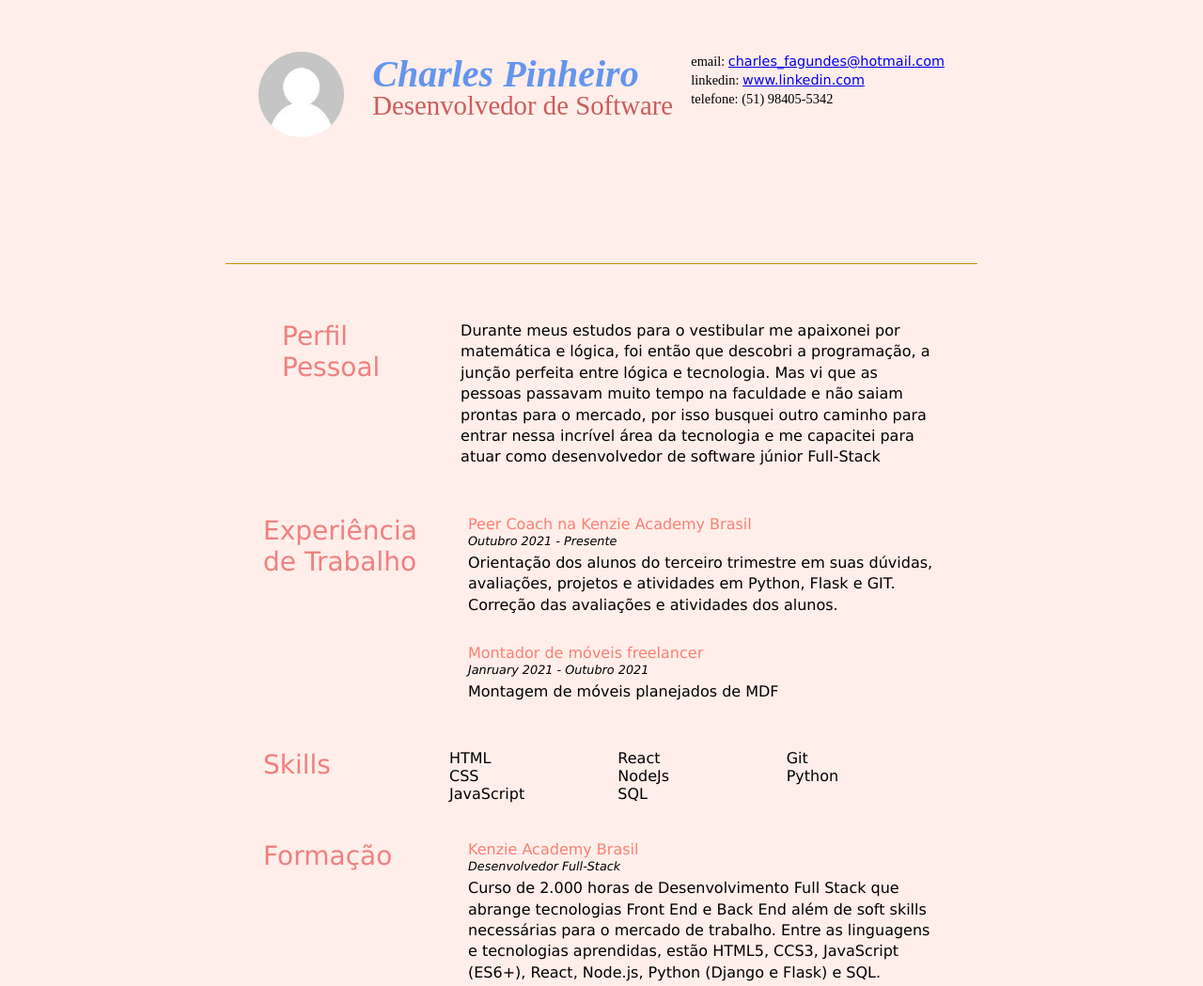
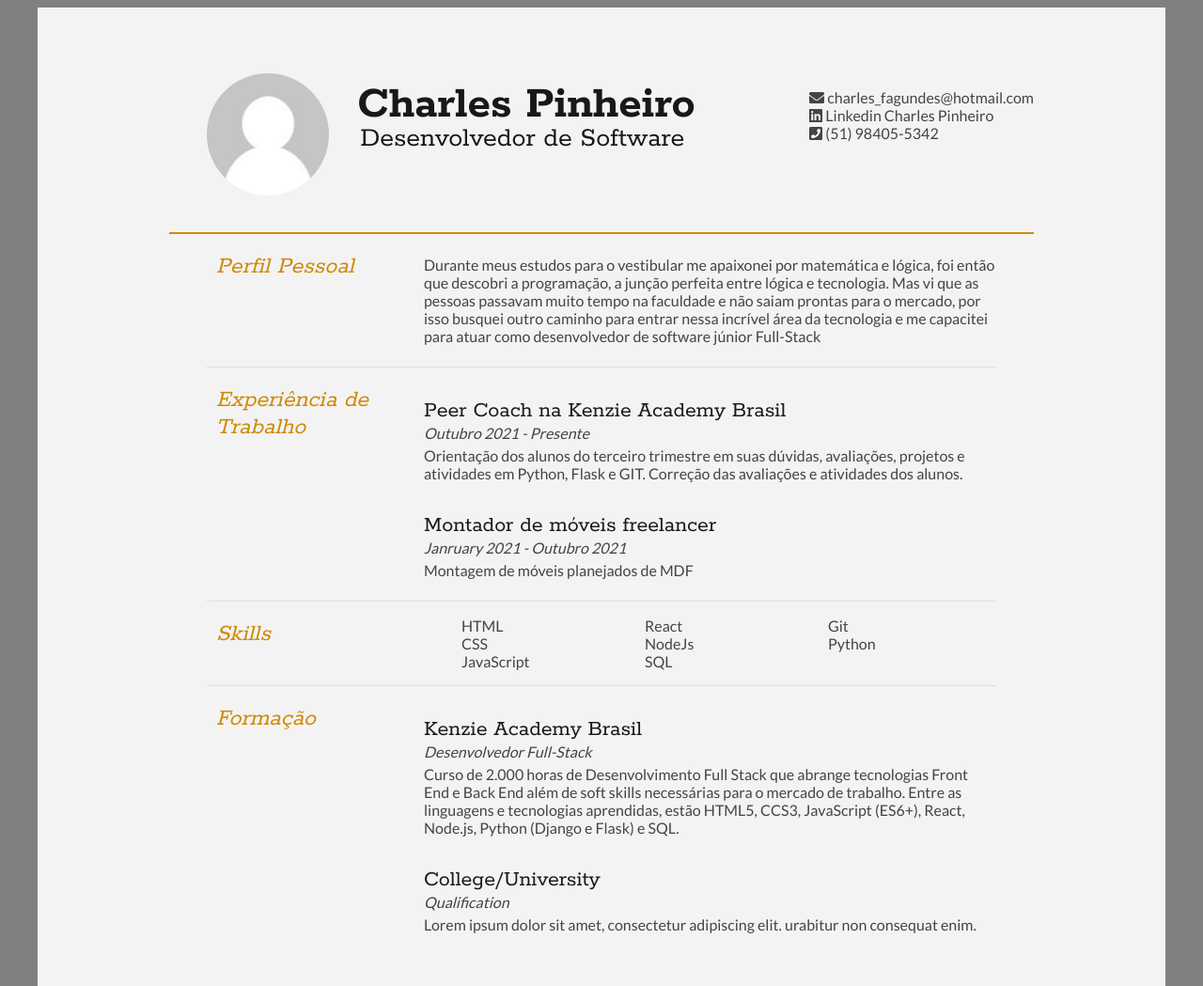
Before and after one commit to Charles-Pinheiro/styled-curriculum, a plain HTML site: page index.html in a window 1280 px wide. Shown: the top 1049 px of the page at 94% size. Drawn offline with Linux system fonts and the light colour scheme.

Commit message:
fix: styling level 3

```diff
--- a/index.html
+++ b/index.html
@@ -17,25 +17,31 @@
             </figure>
 
             <div id="name">
-                <h1>Charles Pinheiro</h1>
-                <h2>Desenvolvedor de Software</h2>
+                <h1 class="titlePerson">Charles Pinheiro</h1>
+                <h2 class="titleWork">Desenvolvedor de Software</h2>
             </div>
 
             <div id="contactDetails">
                 <ul>
-                    <li>email: <a href="mailto:charles_fagundes@hotmail.com" target="_blank">charles_fagundes@hotmail.com</a></li>
-                    <li>linkedin: <a href="https://www.linkedin.com/in/charlespinheirofagundes/">www.linkedin.com</a></li>
-                    <li>telefone: (51) 98405-5342</li>
+                    <li>
+                        <i id="email" class="fas fa-envelope"></i> <a href="mailto:charles_fagundes@hotmail.com" target="_blank">charles_fagundes@hotmail.com</a>
+                    </li>
+                    <li>
+                        <i id="linkedin" class="fab fa-linkedin"></i> <a href="https://www.linkedin.com/in/charlespinheirofagundes/">Linkedin Charles Pinheiro</a>
+                    </li>
+                    <li>
+                        <i id="phone" class="fas fa-phone-square"></i> (51) 98405-5342
+                    </li>
                 </ul>
             </div>
             <div class="clear"></div>
         </header>
 
         <main id="mainArea">
-            <section>
+            <section class="border">
                 <article>
                     <div class="sectionTitle">
-                        <h3>Perfil Pessoal</h3>
+                        <h3 class="titleSec">Perfil Pessoal</h3>
                     </div>
 
                     <div class="sectionContent">
@@ -47,25 +53,24 @@
                 <div class="clear"></div>
             </section>
 
-
-            <section>
+            <section class="border">
                 <div class="sectionTitle">
-                    <h3>Experiência de Trabalho</h3>
+                    <h3 class="titleSec">Experiência de Trabalho</h3>
                 </div>
 
                 <div class="sectionContent">
                     <article>
-                        <h4>Peer Coach na Kenzie Academy Brasil</h4>
+                        <h4 class="titleWE">Peer Coach na Kenzie Academy Brasil</h4>
                         <p class="subDetails">Outubro 2021 - Presente</p>
-                        <p>
+                        <p class="descript">
                             Orientação dos alunos do terceiro trimestre em suas dúvidas, avaliações, projetos e atividades em Python, Flask e GIT. Correção das avaliações e atividades dos alunos.
                         </p>
                     </article>
 
                     <article>
-                        <h4>Montador de móveis freelancer</h4>
+                        <h4 class="titleWE">Montador de móveis freelancer</h4>
                         <p class="subDetails">Janruary 2021 - Outubro 2021</p>
-                        <p>
+                        <p class="descript">
                             Montagem de móveis planejados de MDF
                         </p>
                     </article>
@@ -73,10 +78,9 @@
                 <div class="clear"></div>
             </section>
 
-
-            <section>
+            <section class="border">
                 <div class="sectionTitle">
-                    <h3>Skills</h3>
+                    <h3 class="titleSec">Skills</h3>
                 </div>
 
                 <div class="sectionContent">
@@ -94,33 +98,32 @@
                 <div class="clear"></div>
             </section>
 
-
             <section>
                 <div class="sectionTitle">
-                    <h3>Formação</h3>
+                    <h3 class="titleSec">Formação</h3>
                 </div>
 
                 <div class="sectionContent">
                     <article>
-                        <h4>Kenzie Academy Brasil</h4>
+                        <h4 class="titleWE">Kenzie Academy Brasil</h4>
                         <p class="subDetails">Desenvolvedor Full-Stack</p>
-                        <p>
+                        <p class="descript">
                             Curso de 2.000 horas de Desenvolvimento Full Stack que abrange tecnologias Front End e Back End além de soft skills necessárias para o mercado de trabalho. Entre as linguagens e tecnologias aprendidas, estão HTML5, CCS3, JavaScript (ES6+), React, Node.js, Python (Django e Flask) e SQL.
                         </p>
                     </article>
 
                     <article>
-                        <h4>College/University</h4>
+                        <h4 class="titleWE">College/University</h4>
                         <p class="subDetails">Qualification</p>
-                        <p>
+                        <p class="descript">
                             Lorem ipsum dolor sit amet, consectetur adipiscing elit. urabitur non consequat enim.
                         </p>
                     </article>
                 </div>
                 <div class="clear"></div>
             </section>
-
         </main>
     </div>
+    <script defer src="https://use.fontawesome.com/releases/v5.15.4/js/all.js" integrity="sha384-rOA1PnstxnOBLzCLMcre8ybwbTmemjzdNlILg8O7z1lUkLXozs4DHonlDtnE7fpc" crossorigin="anonymous"></script>
 </body>
 </html>
--- a/style.css
+++ b/style.css
@@ -1,61 +1,45 @@
-html, body, div, span, object, iframe, h1, h2, h3, h4, h5, h6, p, blockquote, pre, abbr, address, cite, code, del, dfn, em, img, ins, kbd, q, samp, small, strong, sub, sup, var, b, i, dl, dt, dd, ol, ul, li, fieldset, form, label, legend, table, caption, tbody, tfoot, thead, tr, th, td, article, aside, canvas, details, figcaption, figure, footer, header, hgroup, menu, nav, section, summary, time, mark, audio, video {
-	border: 0;
-	font: inherit;
-	font-size: 100%;
-	margin: 0;
-	padding: 0;
-	vertical-align: baseline;
-}
-
-* {
-    font-family: 'Lucida Sans','Lucida Sans Regular', 'Lucida Grande', 'Lucida Sans Unicode', Geneva, Verdana, sans-serif;
-    list-style-type: none;
-}
-
 html, body {
-    background-color: #FFEEEA;
-    font-size: 16px;
+	font-family: 'Lato', Helvetica, Arial, sans-serif;
+	color: #181818;
+	background-color: gray;
 }
 
 #cv {
-    width: 90%;
-    max-width: 800px;
-    margin: 30px auto;
+	background-color: #f3f3f3;
+	max-width: 1200px;
+	min-width: 1000px;
+	margin: auto;
+	padding-bottom: 80px;
+}
+
+#headshot {
+    width: 15.5%;
+    float: left;
+    margin-right: 30px;
+    margin-left: initial;
+    margin-top: 70px;
+}
+
+#headshot img {
+	border-radius: 80%;
+	width: 100%;
+}
+
+#name {
+	float: left;
+	margin-top: 50px;
 }
 
 #contactDetails {
-    float: right;
-}
-
-#headshot {
-	width: 12.5%;
-	float: left;
-	margin-right: 30px;
-}
-
-#contactDetails ul {
-	font-size: 0.9em;
-	margin-top: 2px;
-}
-
-#contactDetails ul li {
-	margin-bottom: 3px;
-}
-
-#contactDetails ul li a:hover {
-    color: #6495ED;
+	float: right;
+    margin-top: 70px;
+    margin-right: -40px;
 }
 
 #mainArea {
-	padding: 0 40px;
-}
-
-#name {
-    float: left;
-}
-
-.mainDetails {
-	padding: 25px 35px;
+	width: 70%;
+	margin-left: auto;
+	margin-right: auto;
 }
 
 .clear {
@@ -72,68 +56,86 @@ html, body {
 	width: 72.5%;
 }
 
-.subDetails {
-	font-size: 0.8em;
-	font-style: italic;
-	margin-bottom: 3px;
+.mainDetails {
+	width: 70%;
+	border-bottom: 2px solid #cf8a05;
+	padding: 20px 40px;
+	margin-left: auto;
+	margin-right: auto;
+	padding-top: initial;
+}
+
+.border {
+	border-bottom: 1px solid #dedede;
+}
+
+.titlePerson {
+	margin-bottom: 0px;
+	color: #181818;
+	font-style: normal;
+	font-size: 50px;
+	margin-top: 25px;
+}
+
+.titleWork {
+	margin-top: 0px;
+	font-weight: 100;
+	line-height: 15px;
+	font-size: 30px;
+	padding-left: 3px;
+	color: #181818;
+}
+
+.titleSec {
+	font-size: 26px;
+	font-weight: 100;
+	margin-top: 20px;
+	padding-left: 10px;
+    font-family: 'Rokkitt', Helvetica, Arial, sans-serif;
+}
+
+.titleWE {
+	font-weight: 500;
+	color: #181818;
+	margin-bottom: 0px;
+    font-size: 1.5em;
+    font-family: 'Rokkitt', Helvetica, Arial, sans-serif;
 }
 
 .keySkills {
 	column-count: 3;
-	margin-bottom: 20px;
 }
 
-img {
-    width: 100%;
-	height: auto;
-    border-radius: 90px;
+.subDetails {
+	margin-top: 0px;
+	margin-bottom: 5px;
+	font-style: italic;
 }
 
-h1 {
-    color: #6495ED;
-    font-size: 40px;
-    font-weight: 700;
-    margin-bottom: -6px;
-    font-style: italic;
+.descript {
+	margin-top: 0px;
 }
 
-h2 {
-    color: #CD5C5C;
-    font-size: 1.8em;
+h1, h2 {
+	font-family: 'Rokkitt', Helvetica, Arial, sans-serif;
 }
 
 h3 {
-    color: #F08080;
-    font-size: 28px;
+	color: #cf8a05;
+	font-style: italic;
 }
 
-h4 {
-    color: #FA8072;
+ul {
+	list-style: none;
+	color: #444444;
 }
 
 p {
-    font-size: 1em;
-    line-height: 1.4em;
-	margin-bottom: 30px;
+	color: #444444;
+	margin: 23px 0px;
 }
 
-figure {
-    float: left;
-    height: 200px;
+a {
+	text-decoration-line: none;
+color: #444444;
 }
-
-header {
-    margin-bottom: 40px;
-    border-bottom: 1px solid #cf8a05;
-    padding-top: 10px;
-}
-
-article {
-    /* border-bottom: 1px solid gray; */
-    width: 96%;
-    margin-left: 20px;
-}
-
-section {
-	padding: 20px 0 0;
-}
```
